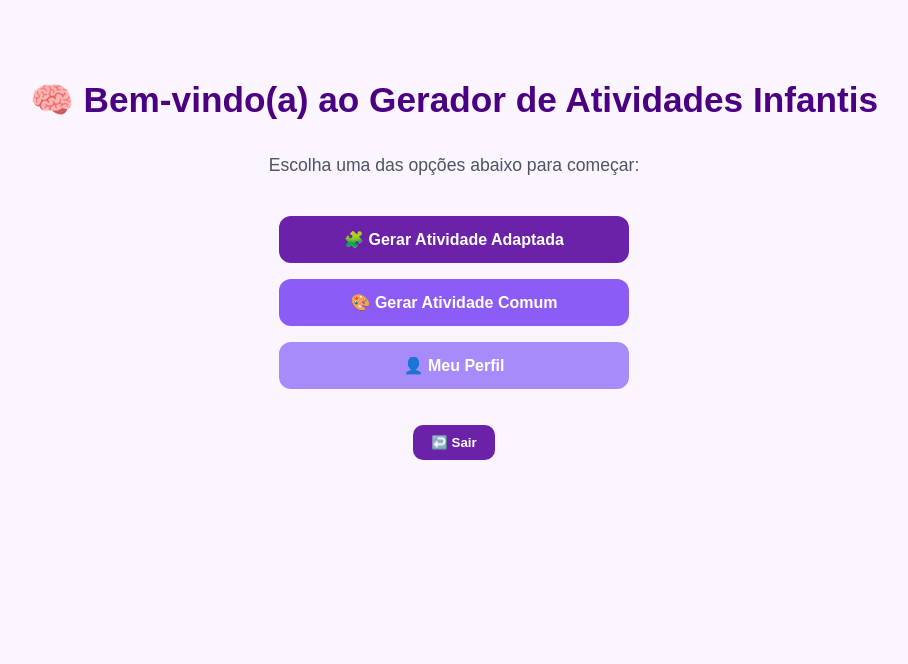
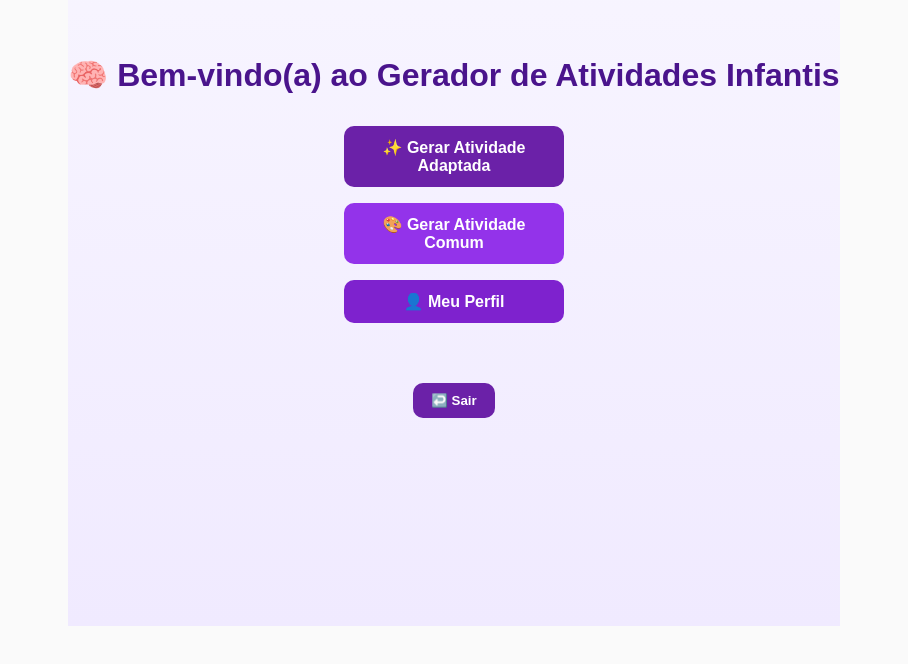
Before and after one commit to letiricetti2-alt/gerador-de-atividades-infantis, a Next.js app: page / in a window 1280 px wide. Shown: the part 174-838 px from the top of the page, without its empty margins (186-1094 px from the left). After the commit the page ends 800 px from the top, so only its background shows below. Built offline with nearby package versions, Linux system fonts and the light colour scheme; no server answers.

Commit message:
Update page.jsx

```diff
--- a/app/page.jsx
+++ b/app/page.jsx
@@ -1,8 +1,8 @@
 "use client";
 
+import { motion } from "framer-motion";
 import Link from "next/link";
 import LogoutButton from "./components/LogoutButton";
-import { motion } from "framer-motion"; // animações suaves
 
 export default function Home() {
   return (
@@ -11,117 +11,97 @@ export default function Home() {
         minHeight: "100vh",
         display: "flex",
         flexDirection: "column",
+        justifyContent: "center",
         alignItems: "center",
-        justifyContent: "center",
-        backgroundColor: "#faf5ff",
+        background: "linear-gradient(180deg, #f9f7ff 0%, #f0eaff 100%)",
+        fontFamily: "Arial, sans-serif",
         textAlign: "center",
-        padding: "2rem",
       }}
     >
-      {/* Animação no título */}
       <motion.h1
-        initial={{ opacity: 0, y: -20 }}
+        initial={{ opacity: 0, y: -30 }}
         animate={{ opacity: 1, y: 0 }}
-        transition={{ duration: 0.8 }}
+        transition={{ duration: 0.7 }}
         style={{
-          fontSize: "2.2rem",
+          fontSize: "2rem",
           fontWeight: "bold",
-          color: "#4b0082",
-          marginBottom: "1rem",
+          color: "#4a148c",
+          marginBottom: "2rem",
         }}
       >
         🧠 Bem-vindo(a) ao Gerador de Atividades Infantis
       </motion.h1>
 
-      <motion.p
-        initial={{ opacity: 0 }}
-        animate={{ opacity: 1 }}
-        transition={{ delay: 0.3, duration: 0.8 }}
-        style={{
-          fontSize: "1.1rem",
-          maxWidth: "500px",
-          color: "#4b5563",
-          marginBottom: "2.5rem",
-        }}
-      >
-        Escolha uma das opções abaixo para começar:
-      </motion.p>
-
-      {/* Animação dos botões */}
       <motion.div
-        initial={{ opacity: 0, y: 30 }}
+        initial={{ opacity: 0, y: 40 }}
         animate={{ opacity: 1, y: 0 }}
-        transition={{ delay: 0.5, duration: 0.8 }}
+        transition={{ delay: 0.3, duration: 0.6 }}
         style={{
           display: "flex",
           flexDirection: "column",
           gap: "1rem",
-          width: "100%",
-          maxWidth: "350px",
+          alignItems: "center",
         }}
       >
-        <Link
-          href="/gerador"
+        <Link href="/gerador">
+          <button
             style={{
               backgroundColor: "#6b21a8",
               color: "white",
-            padding: "14px 24px",
-            borderRadius: "12px",
-            textDecoration: "none",
+              padding: "12px 22px",
+              border: "none",
+              borderRadius: "10px",
+              fontSize: "1rem",
+              cursor: "pointer",
               fontWeight: "bold",
-            fontSize: "16px",
-            transition: "transform 0.2s, background-color 0.2s",
+              transition: "0.3s",
+              width: "220px",
             }}
-          onMouseEnter={(e) => (e.currentTarget.style.backgroundColor = "#7e22ce")}
-          onMouseLeave={(e) => (e.currentTarget.style.backgroundColor = "#6b21a8")}
           >
-          🧩 Gerar Atividade Adaptada
+            ✨ Gerar Atividade Adaptada
+          </button>
         </Link>
 
-        <Link
-          href="#"
+        <Link href="/atividades-comuns">
+          <button
             style={{
-            backgroundColor: "#8b5cf6",
+              backgroundColor: "#9333ea",
               color: "white",
-            padding: "14px 24px",
-            borderRadius: "12px",
-            textDecoration: "none",
+              padding: "12px 22px",
+              border: "none",
+              borderRadius: "10px",
+              fontSize: "1rem",
+              cursor: "pointer",
               fontWeight: "bold",
-            fontSize: "16px",
-            transition: "transform 0.2s, background-color 0.2s",
+              transition: "0.3s",
+              width: "220px",
             }}
-          onMouseEnter={(e) => (e.currentTarget.style.backgroundColor = "#7c3aed")}
-          onMouseLeave={(e) => (e.currentTarget.style.backgroundColor = "#8b5cf6")}
           >
             🎨 Gerar Atividade Comum
+          </button>
         </Link>
 
-        <Link
-          href="#"
+        <Link href="/perfil">
+          <button
             style={{
-            backgroundColor: "#a78bfa",
+              backgroundColor: "#7e22ce",
               color: "white",
-            padding: "14px 24px",
-            borderRadius: "12px",
-            textDecoration: "none",
+              padding: "12px 22px",
+              border: "none",
+              borderRadius: "10px",
+              fontSize: "1rem",
+              cursor: "pointer",
               fontWeight: "bold",
-            fontSize: "16px",
-            transition: "transform 0.2s, background-color 0.2s",
+              width: "220px",
             }}
-          onMouseEnter={(e) => (e.currentTarget.style.backgroundColor = "#9061f9")}
-          onMouseLeave={(e) => (e.currentTarget.style.backgroundColor = "#a78bfa")}
           >
             👤 Meu Perfil
+          </button>
         </Link>
 
-        {/* Botão de logout com leve fade-in */}
-        <motion.div
-          initial={{ opacity: 0 }}
-          animate={{ opacity: 1 }}
-          transition={{ delay: 1, duration: 0.8 }}
-        >
+        <div style={{ marginTop: "1.5rem" }}>
           <LogoutButton />
-        </motion.div>
+        </div>
       </motion.div>
     </div>
   );
```
Lines whose indentation alone changed are shown as unchanged.
